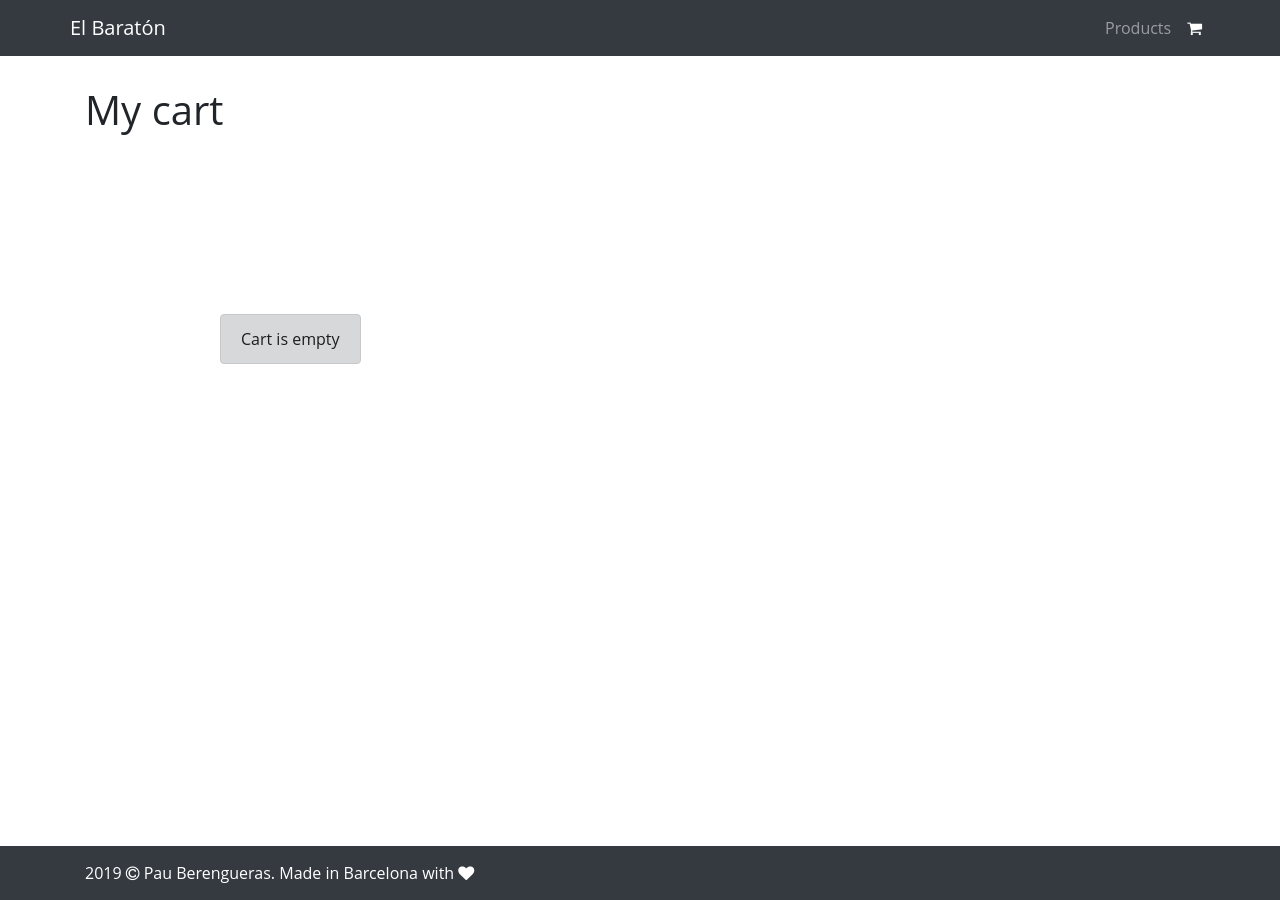
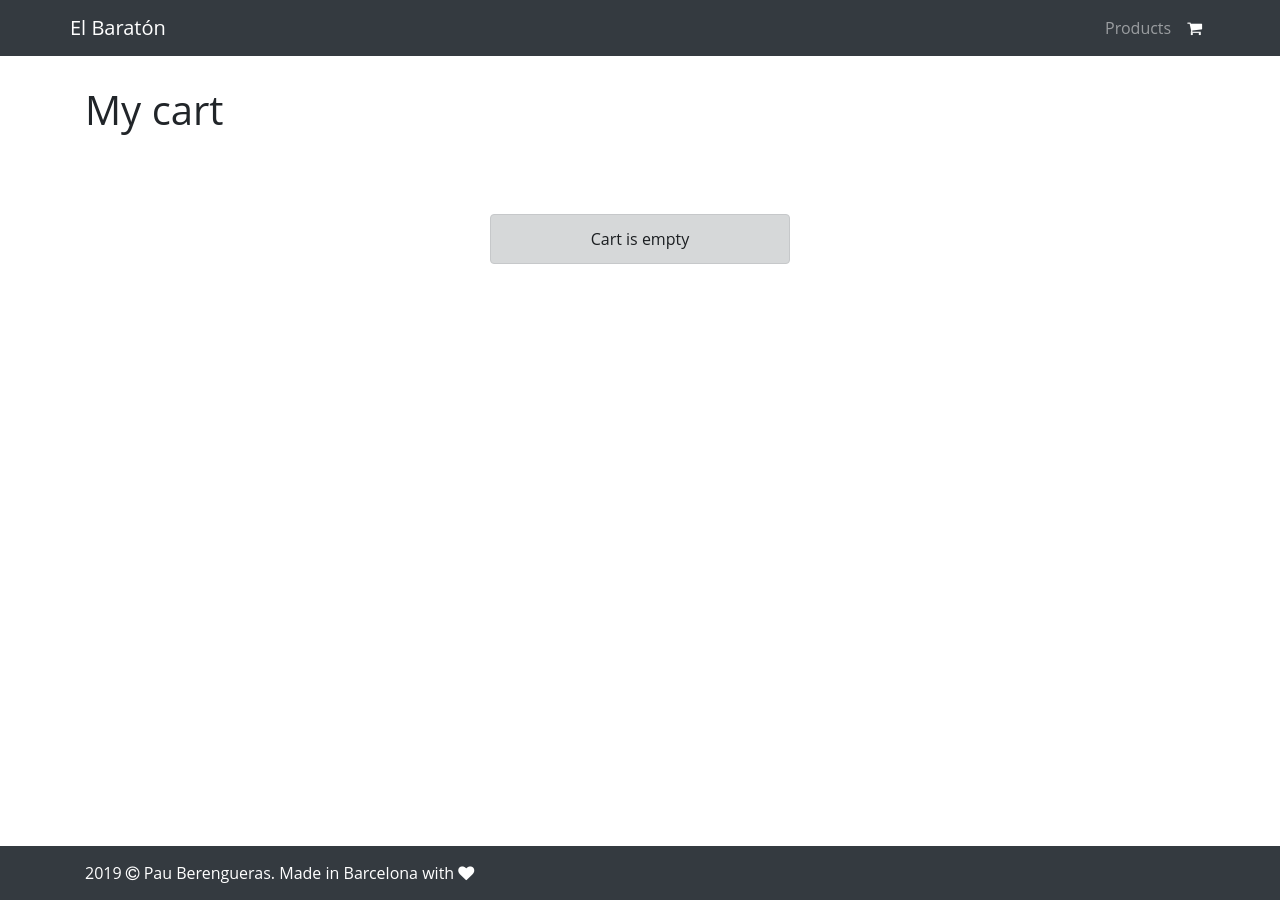
Before and after one commit to paubereng/rappi-test, a React (Create React App) app: page /cart in a window 1280 px wide. Built offline with nearby package versions, Linux system fonts and the light colour scheme.

Commit message:
Added style.

```diff
--- a/src/App.css
+++ b/src/App.css
@@ -112,13 +112,19 @@ ul {
 .filter-buttons button:first-child {
   margin-bottom: 10px;
 }
-.spinner--wrapper {
+.spinner-wrapper {
   margin-top: 50px;
   text-align: center;
 }
-.message--wrapper {
-  margin: 150px;
+.message-wrapper {
+  margin: 50px 10px 0;
   text-align: center;
+  display: flex;
+  justify-content: center;
+}
+.message-wrapper .alert {
+  min-width: 80px;
+  width: 300px;
 }
 @media (min-width: 768px) {
   .product-item {
@@ -228,9 +234,8 @@ ul {
 .product-item__image {
   align-self: center;
   width: 100%;
-  height: 100%;
+  height: 220px;
   max-width: 220px;
-  max-height: 220px;
 }
 .cart-item__product-info {
   display: flex;;
@@ -254,3 +259,6 @@ ul {
       margin-right: 1px;
   }
 }
+.product-list__category-selected {
+  margin-bottom: 10px;
+}
--- a/src/components/ProductList.js
+++ b/src/components/ProductList.js
@@ -5,7 +5,7 @@ import Alert from 'react-bootstrap/Alert';
 const ProductList = ({ data, handleAddProduct }) => {
   if(!data || !data.length > 0) {
     return (
-      <div className="message--wrapper">
+      <div className="message-wrapper">
         <Alert variant="dark">Not Found</Alert>
       </div>
     )
--- a/src/components/SearchBar.js
+++ b/src/components/SearchBar.js
@@ -23,7 +23,6 @@ class SearchBar extends Component{
   }
   render(){
     let { term_search } = this.state;
-    let hasButtonDisabled = term_search === "" ? true : false;
     return(
       <InputGroup className="search-bar">
         <FormControl
@@ -34,7 +33,6 @@ class SearchBar extends Component{
         />
         <InputGroup.Append>
           <Button
-            disabled={hasButtonDisabled}
             onClick={this.handleClickButton.bind(this)}
             variant="outline-secondary">
             Search
--- a/src/containers/CartContainer.js
+++ b/src/containers/CartContainer.js
@@ -24,9 +24,11 @@ class CartContainer extends Component{
 
     if(!cart || !cart.length > 0) {
       return (
-        <div className="message--wrapper">
-          <Alert variant="dark">Cart is empty</Alert>
-        </div>
+        <Col>
+          <div className="message-wrapper">
+            <Alert variant="dark">Cart is empty</Alert>
+          </div>
+        </Col>
       )
     }
     return (
```
